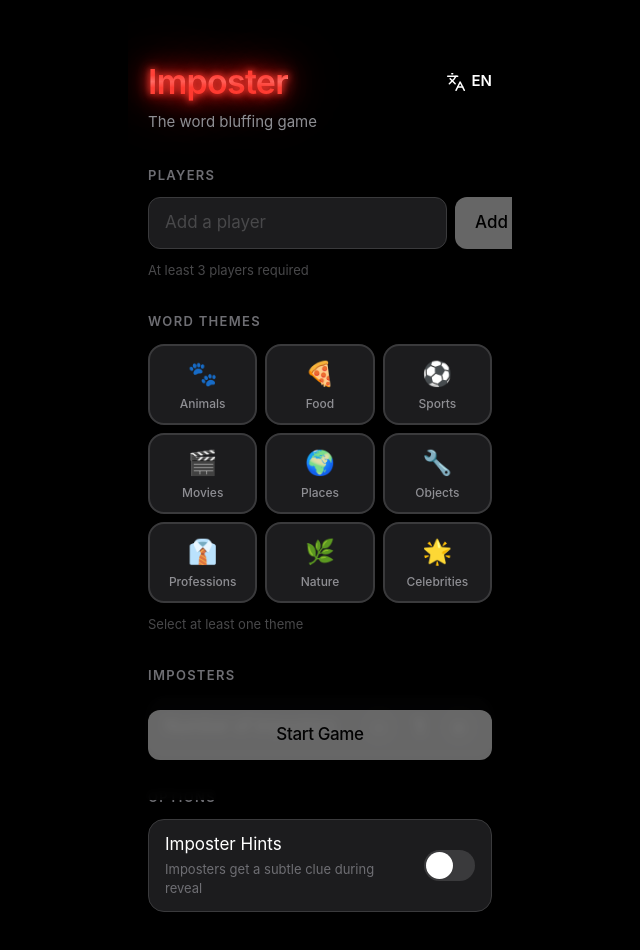
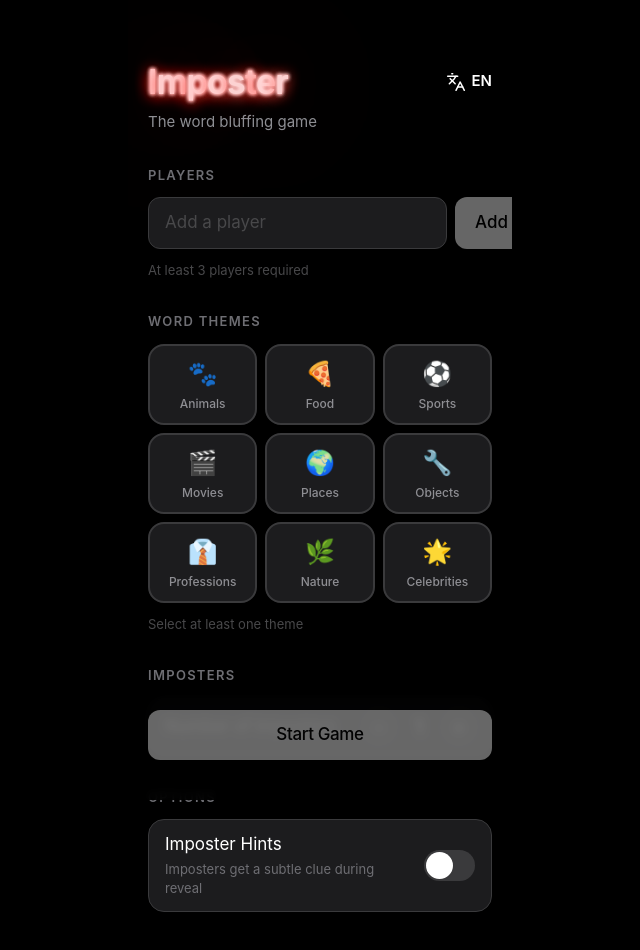
Before and after one commit to Calesi19/Imposter, a React (Vite) app: page / in a window 1280 px wide. Shown: the top 950 px of the page, without its empty margins (320-960 px from the left). Built offline with nearby package versions, Linux system fonts and the light colour scheme.

Commit message:
feat: better banner text

```diff
--- a/src/components/screens/SetupScreen.jsx
+++ b/src/components/screens/SetupScreen.jsx
@@ -31,8 +31,15 @@ export default function SetupScreen({ state, actions }) {
       <div className="flex-1 overflow-y-auto px-5 pt-14 pb-32 space-y-8">
         <div>
           <div className="flex justify-between items-center">
-            <h1 className="text-[34px] font-semibold tracking-tight neon-red">
-              {t(lang, "title")}
+            <h1 className="text-[34px] font-semibold tracking-tight">
+              {t(lang, "title").split('').map((char, i) => (
+                <span
+                  key={i}
+                  className={`neon-red${i === 4 ? ' neon-flicker-slow' : i === 7 ? ' neon-flicker-fast' : ''}`}
+                >
+                  {char}
+                </span>
+              ))}
             </h1>
             <div className="flex items-center gap-3 text-white">
               <div className="relative flex items-center gap-1.5">
--- a/src/index.css
+++ b/src/index.css
@@ -65,24 +65,34 @@ body {
 }
 
 .neon-red {
-  background: linear-gradient(
-    to bottom,
-    #ff3b30 0%,
-    #ff6b60 38%,
-    #ffe0de 47%,
-    #ffffff 50%,
-    #ffe0de 53%,
-    #ff6b60 62%,
-    #ff3b30 100%
-  );
-  -webkit-background-clip: text;
-  -webkit-text-fill-color: transparent;
-  background-clip: text;
+  color: #ffd5d5;
   text-shadow:
-    0 0 7px #ff3b30,
-    0 0 14px #ff3b30,
-    0 0 28px #ff0000,
-    0 0 56px #ff0000;
+    0px 0px 4px #ffd5d5,
+    0px 0px 4px #ffd5d5,
+    0px 0px 4px #ffd5d5,
+    0px 0px 3px #ff3b30,
+    0px 3px 15px #ff3b30,
+    0px 0px 15px #ff3b30,
+    0px 0px 125px #ff3b30,
+    0px 0px 200px #cc0000,
+    0px 0px 200px #cc0000;
+}
+
+.neon-flicker-slow {
+  animation: neon-flicker 3s linear infinite;
+}
+
+.neon-flicker-fast {
+  animation: neon-flicker 1s linear infinite;
+}
+
+@keyframes neon-flicker {
+  0%, 19.999%, 22%, 62.999%, 64%, 64.999%, 70%, 100% {
+    opacity: 0.99;
+  }
+  20%, 21.999%, 63%, 63.999%, 65%, 69.999% {
+    opacity: 0.4;
+  }
 }
 
 #root {
```
